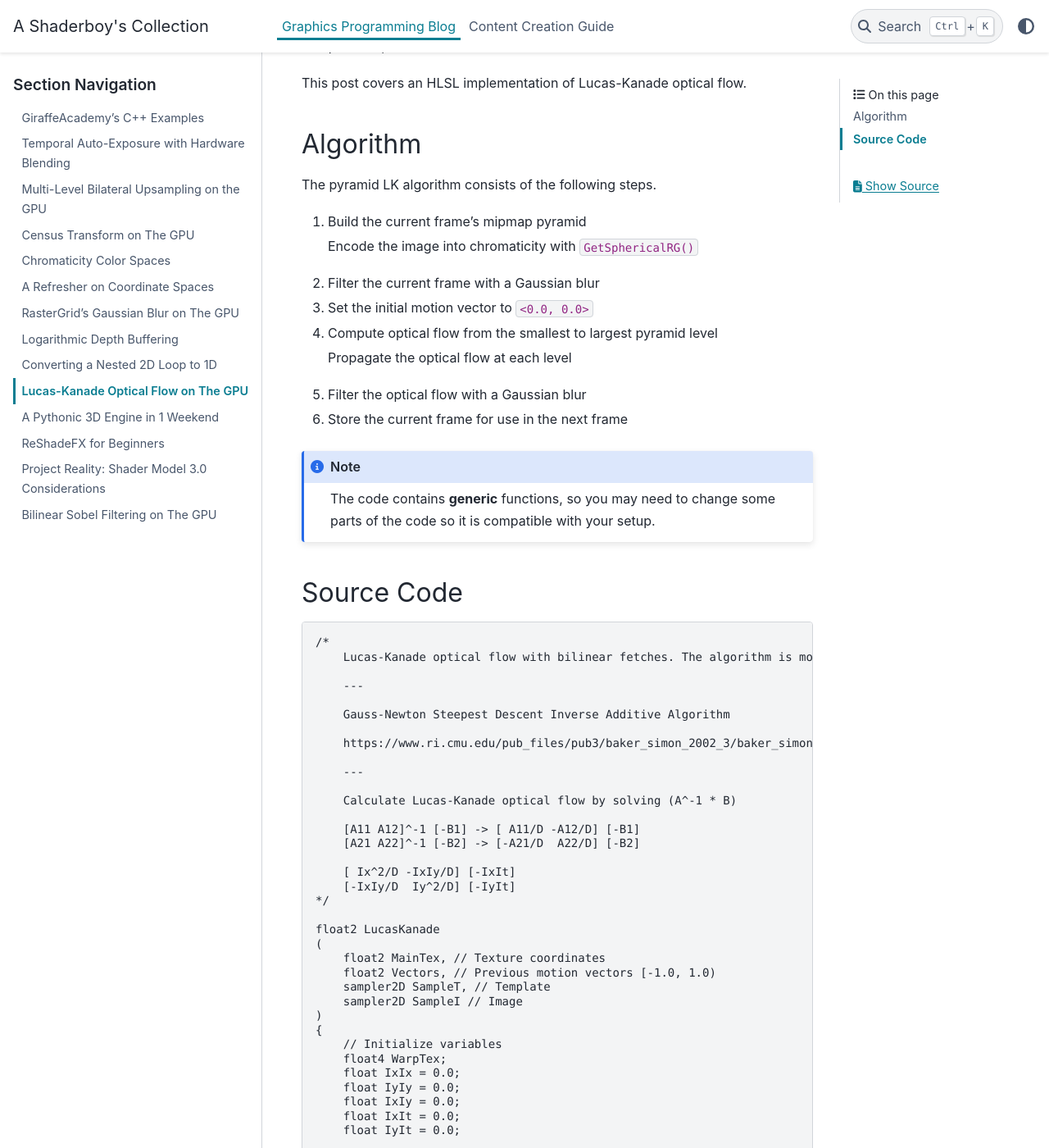
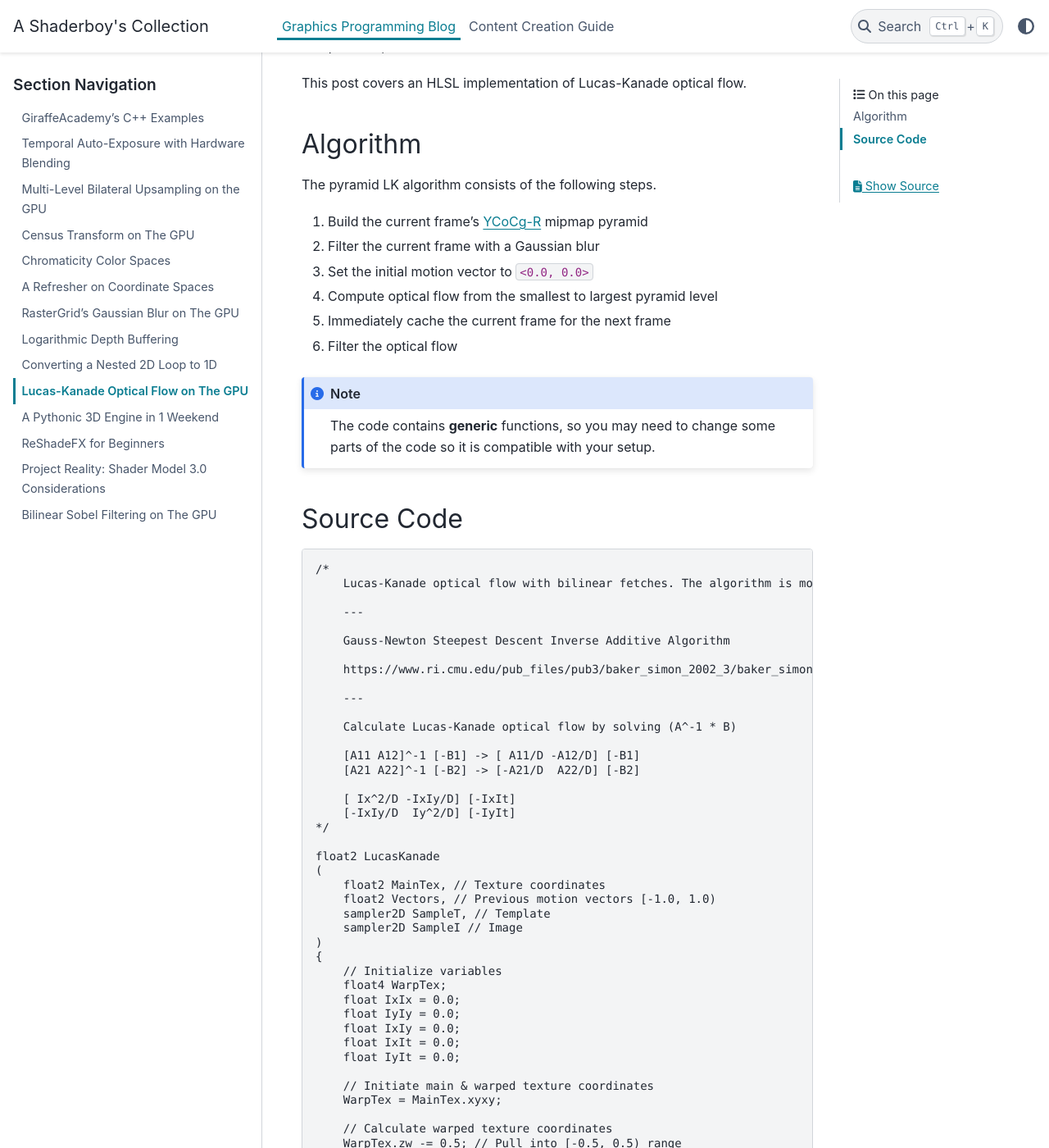
Before and after one commit to papadanku/papadanku.github.io, a Sphinx documentation site: the page built from doc/source/blog/opticalflow.rst, in a window 1280 px wide and 1400 px high, scrolled down 265 px. Shown: the whole window at 82% size. Built offline with Sphinx 7.4.7 and the PyData theme 0.15.4, drawn with Linux system fonts in a browser that asks for light colours; some of the changed text lies outside the part shown.

Commit message:
Update opticalflow.rst

```diff
--- a/doc/source/blog/opticalflow.rst
+++ b/doc/source/blog/opticalflow.rst
@@ -11,18 +11,12 @@ Algorithm
 
 The pyramid LK algorithm consists of the following steps.
 
-#. Build the current frame's mipmap pyramid
-
-   Encode the image into chromaticity with ``GetSphericalRG()``
-
+#. Build the current frame's `YCoCg-R <https://en.m.wikipedia.org/wiki/YCoCg>`_ mipmap pyramid
 #. Filter the current frame with a Gaussian blur
 #. Set the initial motion vector to ``<0.0, 0.0>``
 #. Compute optical flow from the smallest to largest pyramid level
-
-   Propagate the optical flow at each level
-
-#. Filter the optical flow with a Gaussian blur
-#. Store the current frame for use in the next frame
+#. Immediately cache the current frame for the next frame
+#. Filter the optical flow
 
 .. note::
 
```
Also changed, not shown: other parts of doc/source/blog/opticalflow.rst (+9 -9 lines).
